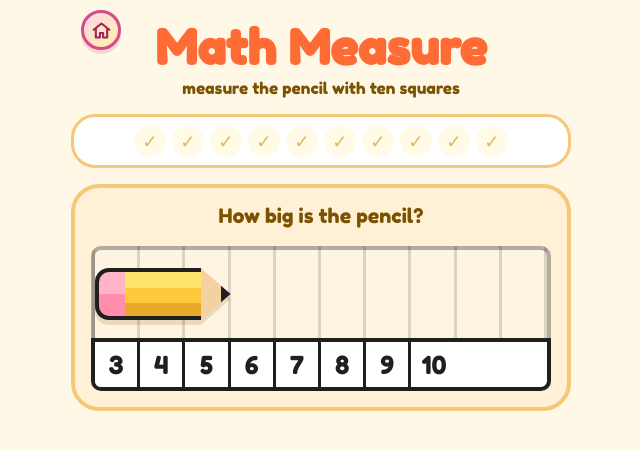
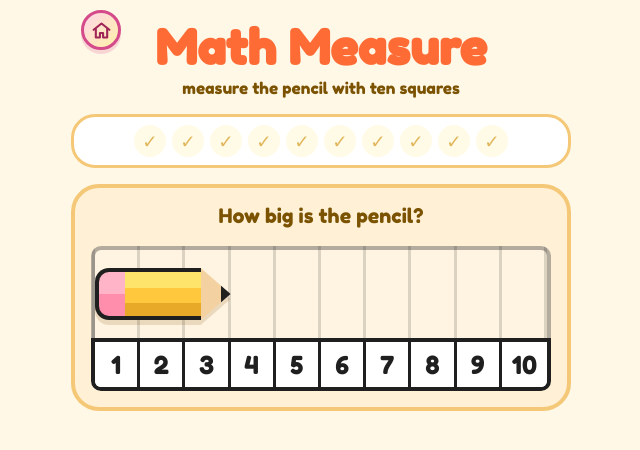
Before and after one commit to intrvertmichael/learning-games, a Next.js app: page /games/math-measure in a window 1280 px wide. Shown: the top 450 px of the page, without its empty margins (319-959 px from the left). Built offline with nearby package versions, Linux system fonts and the light colour scheme.

Commit message:
fixed pencil measure

```diff
--- a/components/MathMeasureGame.jsx
+++ b/components/MathMeasureGame.jsx
@@ -9,13 +9,14 @@ import RoundTracker from "./RoundTracker"
 const TOTAL_ROUNDS = 10
 const MIN_SIZE = 3
 const MAX_SIZE = 10
-const CHOICES = Array.from(
+const CHOICES = Array.from({ length: MAX_SIZE }, (_, index) => index + 1)
+const SIZE_CHOICES = Array.from(
   { length: MAX_SIZE - MIN_SIZE + 1 },
   (_, index) => index + MIN_SIZE,
 )
 
 function randomSize(previousSize = null) {
-  const choices = CHOICES.filter(choice => choice !== previousSize)
+  const choices = SIZE_CHOICES.filter(choice => choice !== previousSize)
   return choices[Math.floor(Math.random() * choices.length)]
 }
 
```
